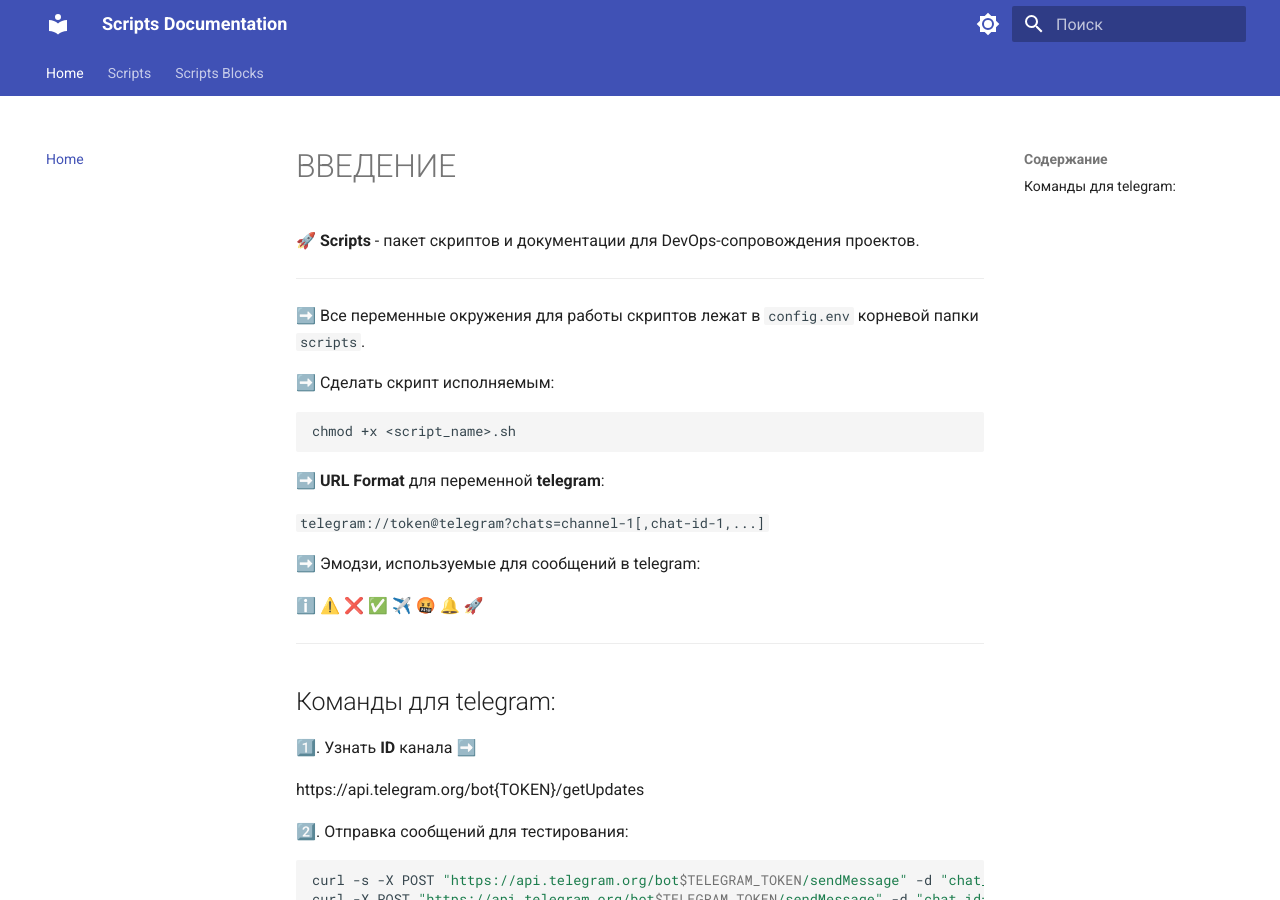
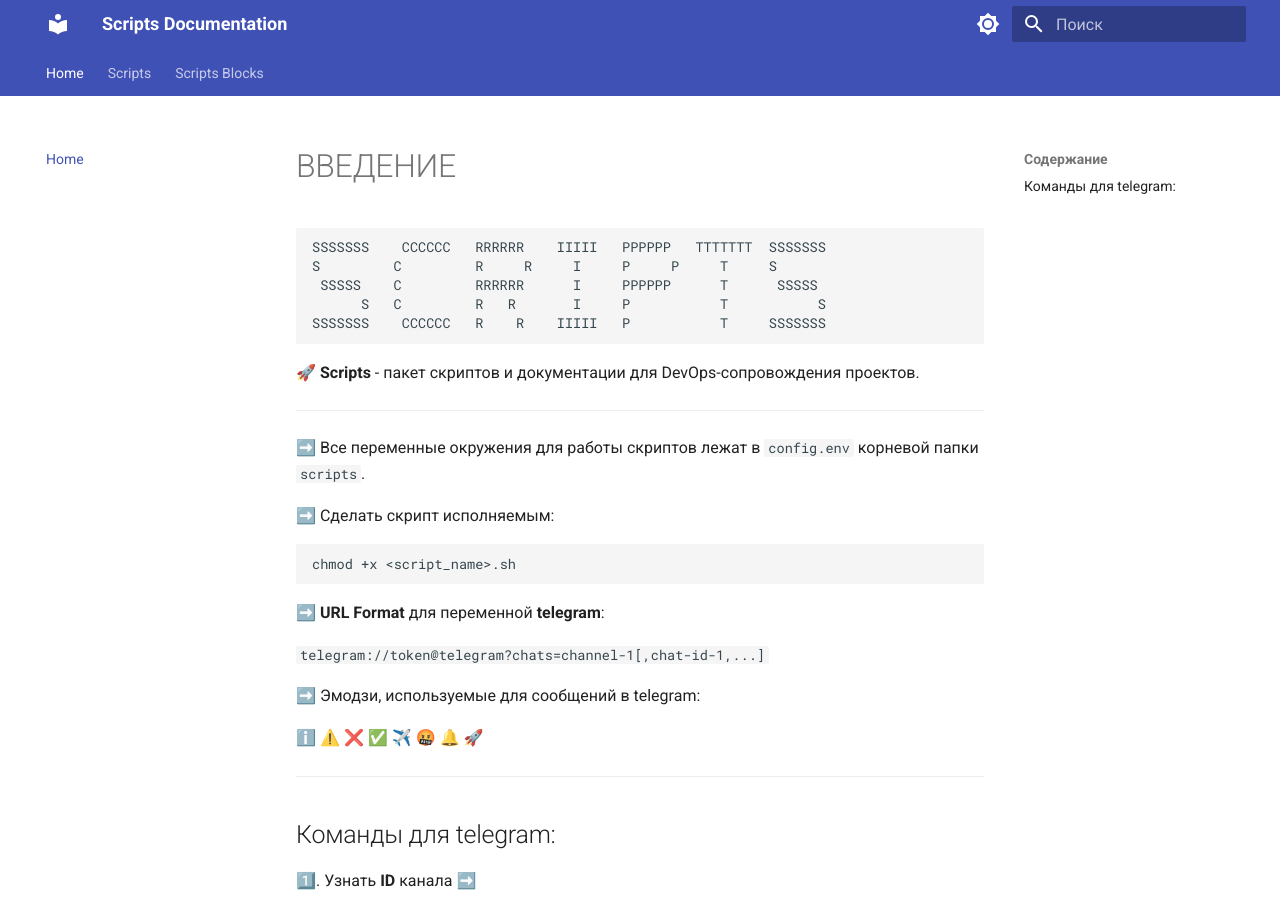
Before and after one commit to ZeroCreator/scripts, an MkDocs documentation site: the page built from docs/index.md, in a window 1280 px wide and 900 px high. Built offline with MkDocs 1.6.1 and Material for MkDocs 9.7.7, drawn with Linux system fonts in a browser that asks for light colours.

````diff
--- a/docs/index.md
+++ b/docs/index.md
@@ -1,4 +1,12 @@
 # ВВЕДЕНИЕ
+
+```
+SSSSSSS    CCCCCC   RRRRRR    IIIII   PPPPPP   TTTTTTT  SSSSSSS
+S         C         R     R     I     P     P     T     S
+ SSSSS    C         RRRRRR      I     PPPPPP      T      SSSSS
+      S   C         R   R       I     P           T           S
+SSSSSSS    CCCCCC   R    R    IIIII   P           T     SSSSSSS
+```
 
 🚀 **Scripts** - пакет скриптов и документации для DevOps-сопровождения проектов.
 
````
Also changed, not shown: README.md (+14 -3 lines).
